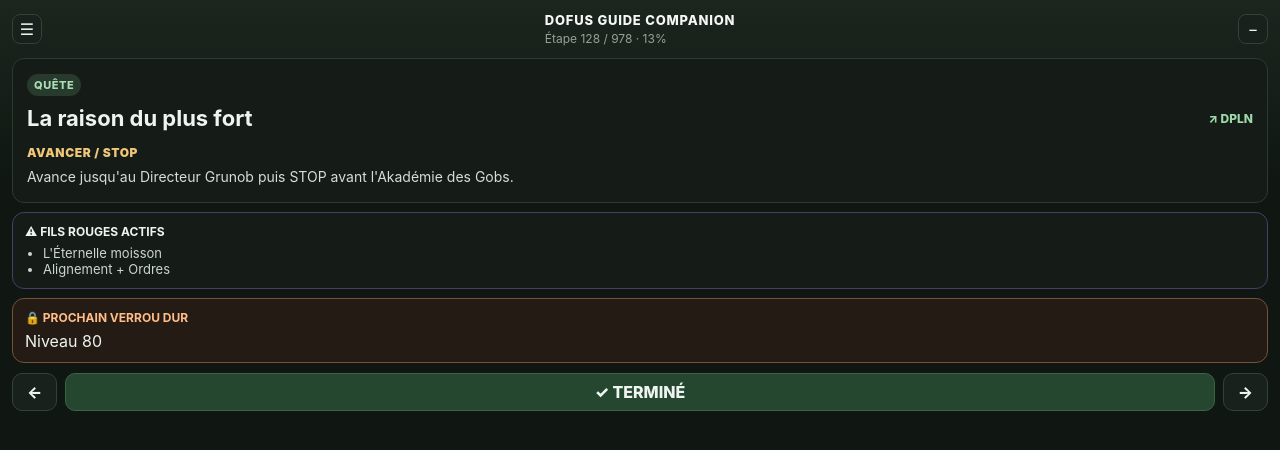
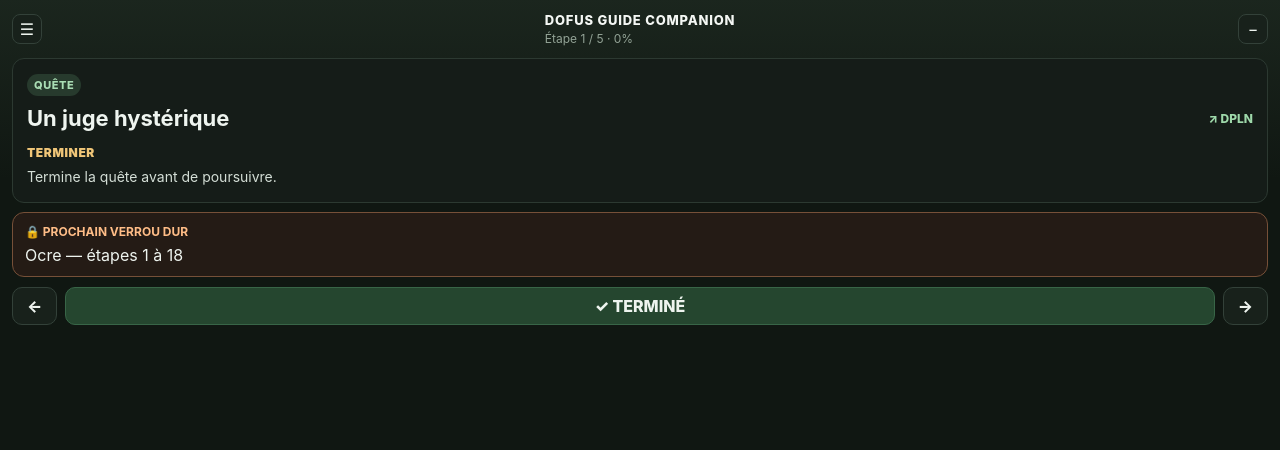
Before and after one commit to clemdevige-pixel/Dofus-guide-companion, a React (Vite) app: page / in a window 1280 px wide. Shown: the top 450 px of the page. Built offline with nearby package versions, Linux system fonts and the light colour scheme.

Commit message:
feat: drive overlay from route and local progress

```diff
--- a/src/App.tsx
+++ b/src/App.tsx
@@ -1,25 +1,92 @@
-import { useState } from 'react';
-import type { RouteStep } from './route/types';
+import { useEffect, useMemo, useState } from 'react';
+import { loadProgress, saveProgress } from './progress/storage';
+import { mockRoute } from './route/mockRoute';
+import {
+  getActiveLongRunningGoals,
+  getFirstIncompleteStep,
+  getNextHardLock,
+  getProgress,
+  getSortedSteps,
+  getStepIndex,
+} from './route/selectors';
 
-const currentStep: RouteStep = {
-  id: 'mock-current-step',
-  order: 128,
-  blockId: 'block-03',
-  type: 'quest',
-  title: 'La raison du plus fort',
-  action: 'AVANCER / STOP',
-  instruction: "Avance jusqu'au Directeur Grunob puis STOP avant l'Akadémie des Gobs.",
-  source: {
-    label: 'DPLN',
-    url: 'https://www.dofuspourlesnoobs.com/',
-  },
+const typeLabels: Record<string, string> = {
+  quest: 'QUÊTE',
+  resume: 'REPRISE',
+  dungeon: 'DONJON',
+  preparation: 'PRÉPA',
+  rule: 'RÈGLE',
+  milestone: 'JALON',
+  long_running: 'FIL ROUGE',
+  hard_lock: 'VERROU DUR',
+  alignment: 'ALIGNEMENT',
+  order: 'ORDRE',
+  major_step: 'GROSSE ÉTAPE',
+  finish: 'FIN',
 };
 
-const activeGoals = ["L'Éternelle moisson", 'Alignement + Ordres'];
+export function App() {
+  const initialProgress = useMemo(() => loadProgress(), []);
+  const steps = useMemo(() => getSortedSteps(mockRoute), []);
+  const [completedStepIds, setCompletedStepIds] = useState<Set<string>>(
+    () => new Set(initialProgress.completedStepIds),
+  );
+  const [compact, setCompact] = useState(initialProgress.compact);
+  const [drawerOpen, setDrawerOpen] = useState(false);
+  const [viewIndex, setViewIndex] = useState(() => {
+    const firstIncomplete = getFirstIncompleteStep(
+      mockRoute,
+      new Set(initialProgress.completedStepIds),
+    );
+    return firstIncomplete ? Math.max(0, getStepIndex(mockRoute, firstIncomplete.id)) : 0;
+  });
 
-export function App() {
-  const [compact, setCompact] = useState(false);
-  const [drawerOpen, setDrawerOpen] = useState(false);
+  useEffect(() => {
+    saveProgress({
+      completedStepIds: [...completedStepIds],
+      compact,
+    });
+  }, [completedStepIds, compact]);
+
+  const currentStep = steps[viewIndex];
+  const progress = getProgress(mockRoute, completedStepIds);
+  const activeGoals = getActiveLongRunningGoals(mockRoute, completedStepIds);
+  const nextHardLock = getNextHardLock(mockRoute, completedStepIds);
+  const isCurrentCompleted = currentStep ? completedStepIds.has(currentStep.id) : false;
+
+  if (!currentStep) {
+    return <main className="overlay">Aucune étape disponible.</main>;
+  }
+
+  const typeLabel = typeLabels[currentStep.type] ?? currentStep.type;
+  const displayIndex = viewIndex + 1;
+
+  function goPrevious() {
+    setViewIndex((index) => Math.max(0, index - 1));
+  }
+
+  function goNext() {
+    setViewIndex((index) => Math.min(steps.length - 1, index + 1));
+  }
+
+  function toggleCurrentStep() {
+    setCompletedStepIds((previous) => {
+      const next = new Set(previous);
+      const wasCompleted = next.has(currentStep.id);
+
+      if (wasCompleted) {
+        next.delete(currentStep.id);
+      } else {
+        next.add(currentStep.id);
+      }
+
+      return next;
+    });
+
+    if (!isCurrentCompleted && viewIndex < steps.length - 1) {
+      setViewIndex((index) => index + 1);
+    }
+  }
 
   return (
     <main className={`overlay ${compact ? 'overlay--compact' : ''}`}>
@@ -35,7 +102,9 @@ export function App() {
           </button>
           <div>
             <p className="eyebrow">Dofus Guide Companion</p>
-            <p className="progress-label">Étape 128 / 978 · 13%</p>
+            <p className="progress-label">
+              Étape {displayIndex} / {steps.length} · {progress.percentage}%
+            </p>
           </div>
           <button
             className="icon-button"
@@ -50,7 +119,9 @@ export function App() {
 
       {compact && (
         <div className="compact-header">
-          <span>128 / 978 · QUÊTE</span>
+          <span>
+            {displayIndex} / {steps.length} · {typeLabel}
+          </span>
           <button
             className="icon-button"
             type="button"
@@ -73,42 +144,58 @@ export function App() {
         </nav>
       )}
 
-      <section className="current-step" aria-labelledby="current-step-title">
-        {!compact && <span className="type-badge">QUÊTE</span>}
+      <section
+        className={`current-step current-step--${currentStep.type}`}
+        aria-labelledby="current-step-title"
+      >
+        {!compact && <span className="type-badge">{typeLabel}</span>}
 
         <div className="step-title-row">
           <h1 id="current-step-title">{currentStep.title}</h1>
-          <a href={currentStep.source?.url} target="_blank" rel="noreferrer">
-            ↗{compact ? '' : ` ${currentStep.source?.label}`}
-          </a>
+          {currentStep.source && (
+            <a href={currentStep.source.url} target="_blank" rel="noreferrer">
+              ↗{compact ? '' : ` ${currentStep.source.label}`}
+            </a>
+          )}
         </div>
 
-        <p className="action-label">{currentStep.action}</p>
-        <p className="instruction">{currentStep.instruction}</p>
+        {currentStep.action && <p className="action-label">{currentStep.action}</p>}
+        {currentStep.instruction && <p className="instruction">{currentStep.instruction}</p>}
       </section>
 
-      {!compact && (
+      {!compact && activeGoals.length > 0 && (
         <section className="secondary-panel secondary-panel--goal">
           <h2>⚠ Fils rouges actifs</h2>
           <ul>
             {activeGoals.map((goal) => (
-              <li key={goal}>{goal}</li>
+              <li key={goal.id}>{goal.title}</li>
             ))}
           </ul>
         </section>
       )}
 
-      {!compact && (
+      {!compact && nextHardLock && (
         <section className="secondary-panel secondary-panel--lock">
           <h2>🔒 Prochain verrou dur</h2>
-          <p>Niveau 80</p>
+          <p>{nextHardLock.title}</p>
         </section>
       )}
 
       <footer className="navigation-bar">
-        <button type="button" aria-label="Étape précédente">←</button>
-        <button className="complete-button" type="button">✓ {compact ? '' : 'TERMINÉ'}</button>
-        <button type="button" aria-label="Étape suivante">→</button>
+        <button type="button" aria-label="Étape précédente" onClick={goPrevious} disabled={viewIndex === 0}>
+          ←
+        </button>
+        <button className="complete-button" type="button" onClick={toggleCurrentStep}>
+          {isCurrentCompleted ? '↶' : '✓'} {compact ? '' : isCurrentCompleted ? 'DÉVALIDER' : 'TERMINÉ'}
+        </button>
+        <button
+          type="button"
+          aria-label="Étape suivante"
+          onClick={goNext}
+          disabled={viewIndex === steps.length - 1}
+        >
+          →
+        </button>
       </footer>
     </main>
   );
```
